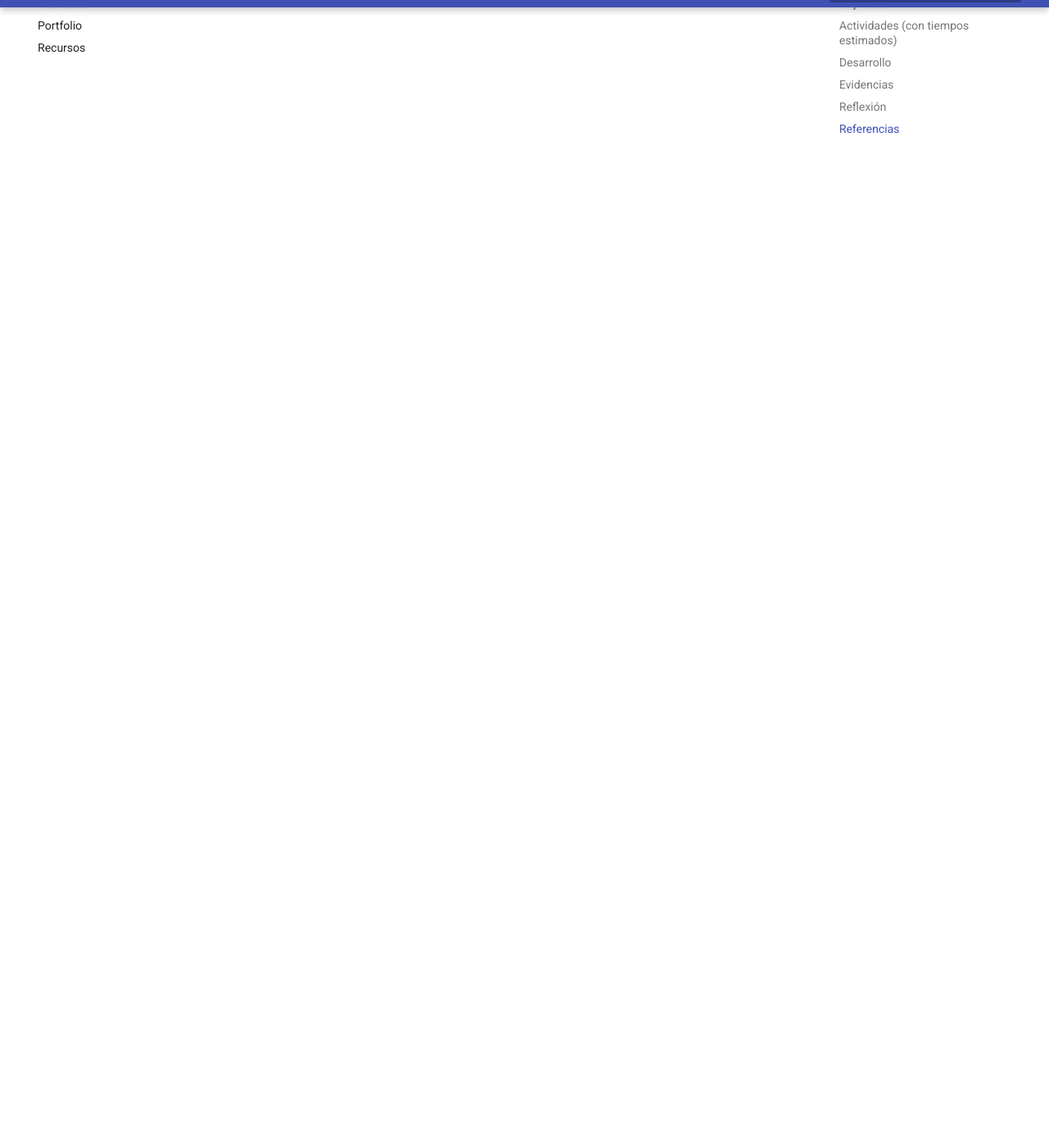
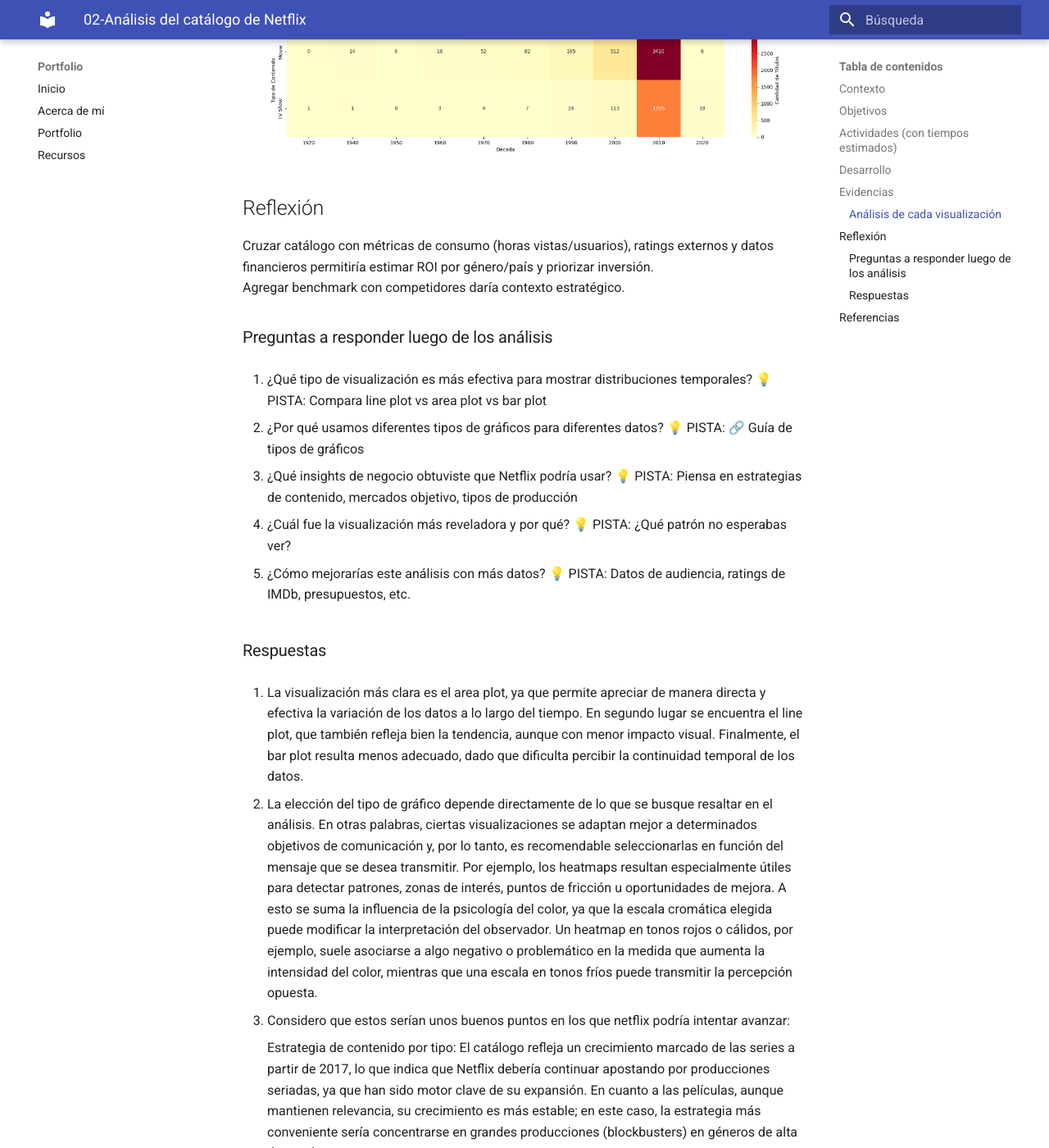
Before and after one commit to naguer019/IA-portfolio, an MkDocs documentation site: the page built from docs/portfolio/02-analisis-netflix.md, in a window 1280 px wide and 1400 px high, scrolled down 1608 px. Shown: the whole window at 82% size. Built offline with MkDocs 1.6.1 and Material for MkDocs 9.7.7, drawn with Linux system fonts in a browser that asks for light colours; some of the changed text lies outside the part shown.

Commit message:
Update 02-analisis-netflix.md

```diff
--- a/docs/portfolio/02-analisis-netflix.md
+++ b/docs/portfolio/02-analisis-netflix.md
@@ -26,6 +26,30 @@
 ## Evidencias
 - [Notebook completo en nbviewer](https://nbviewer.org/github/naguer019/IA-portfolio/blob/main/docs/recursos_files/analysis%20parte%203%20netflix%20ing%20datos.ipynb)
 
+### Análisis de cada visualización
+Detección y visualización de datos faltantes:
+![Evolución Movies vs TV Shows](../assets/evolucion_decadas_tvshow_movie.png){ width="680" }
+
+Detección de outliers y anomalías:
+
+
+Analisis de tipos de contenido:
+
+
+Analisis de tendencias temporales:
+
+
+Analisis de paises con mas visualizaciones:
+
+
+Analísis de ratings y géneros:
+
+
+Dashboard interactivo:
+
+
+Análisis avanzado de géneros:
+
 Evolución de títulos:
 ![Evolución Movies vs TV Shows](../assets/evolucion_decadas_tvshow_movie.png){ width="680" }
 
@@ -34,6 +58,48 @@
 Cruzar catálogo con métricas de consumo (horas vistas/usuarios), ratings externos y datos financieros permitiría estimar ROI por género/país y priorizar inversión.
 Agregar benchmark con competidores daría contexto estratégico.
 
+### Preguntas a responder luego de los análisis
+1.  ¿Qué tipo de visualización es más efectiva para mostrar distribuciones temporales? 💡 PISTA: Compara line plot vs area plot vs bar plot
+
+2. ¿Por qué usamos diferentes tipos de gráficos para diferentes datos? 💡 PISTA: 🔗 Guía de tipos de gráficos
+
+3. ¿Qué insights de negocio obtuviste que Netflix podría usar? 💡 PISTA: Piensa en estrategias de contenido, mercados objetivo, tipos de producción
+
+4. ¿Cuál fue la visualización más reveladora y por qué? 💡 PISTA: ¿Qué patrón no esperabas ver?
+
+5. ¿Cómo mejorarías este análisis con más datos? 💡 PISTA: Datos de audiencia, ratings de IMDb, presupuestos, etc.
+
+
+### Respuestas
+1. La visualización más clara es el area plot, ya que permite apreciar de manera directa y efectiva la variación de los datos a lo largo del tiempo. En segundo lugar se encuentra el line plot, que también refleja bien la tendencia, aunque con menor impacto visual. Finalmente, el bar plot resulta menos adecuado, dado que dificulta percibir la continuidad temporal de los datos.
+
+2. La elección del tipo de gráfico depende directamente de lo que se busque resaltar en el análisis. En otras palabras, ciertas visualizaciones se adaptan mejor a determinados objetivos de comunicación y, por lo tanto, es recomendable seleccionarlas en función del mensaje que se desea transmitir. Por ejemplo, los heatmaps resultan especialmente útiles para detectar patrones, zonas de interés, puntos de fricción u oportunidades de mejora. A esto se suma la influencia de la psicología del color, ya que la escala cromática elegida puede modificar la interpretación del observador. Un heatmap en tonos rojos o cálidos, por ejemplo, suele asociarse a algo negativo o problemático en la medida que aumenta la intensidad del color, mientras que una escala en tonos fríos puede transmitir la percepción opuesta.
+
+3. Considero que estos serían unos buenos puntos en los que netflix podría intentar avanzar:
+
+    Estrategia de contenido por tipo:
+    El catálogo refleja un crecimiento marcado de las series a partir de 2017, lo que indica que Netflix debería continuar apostando por producciones seriadas, ya que han sido motor clave de su expansión.
+    En cuanto a las películas, aunque mantienen relevancia, su crecimiento es más estable; en este caso, la estrategia más conveniente sería concentrarse en grandes producciones (blockbusters) en géneros de alta demanda.
+
+    Mercados objetivo:
+    Estados Unidos e India concentran la mayor parte de los títulos, lo que evidencia una fuerte dependencia de estos mercados. Para mitigar riesgos y ampliar su base de suscriptores, Netflix debería diversificar sus producciones locales en mercados emergentes como Latinoamérica, África y Europa del Este.
+
+    Géneros predominantes:
+    Dramas, comedias y películas internacionales lideran el catálogo. Esto sugiere la conveniencia de reforzar géneros universales, pero también de explotar nichos con menor saturación, como el anime, los documentales o los realities.
+
+4. La visualización de la evolución de títulos por año (Movies vs. TV Shows) resultó la más significativa. El hallazgo clave fue el aumento abrupto de series a partir de 2017, superando el crecimiento de películas.
+Este cambio confirma una transformación en la estrategia de Netflix: pasó de ser un distribuidor principalmente de películas a consolidarse como productor de contenido seriado original, lo cual fue determinante para diferenciarse de competidores como HBO o Amazon Prime.
+
+5. Posibles mejoras con más datos
+
+    Audiencia real: cruzar el catálogo con métricas de consumo (horas vistas, número de usuarios únicos) permitiría verificar si los géneros con mayor oferta son también los más demandados.
+
+    Calidad percibida: integrar ratings externos (IMDb, Rotten Tomatoes) posibilitaría evaluar la calidad frente al volumen de producción.
+
+    Datos financieros: considerar presupuestos y retornos estimados ayudaría a calcular el ROI por género o país, información valiosa para definir prioridades de inversión.
+
+    Análisis competitivo: incorporar datos de catálogos de Prime, Disney+, entre otros, permitiría un benchmark para identificar ventajas y debilidades frente a la competencia.
+
 ## Referencias
 - Dataset: *Netflix Titles* (Kaggle)
 - Documentación de visualización en Python
```
